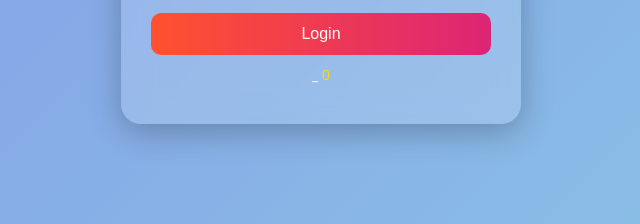
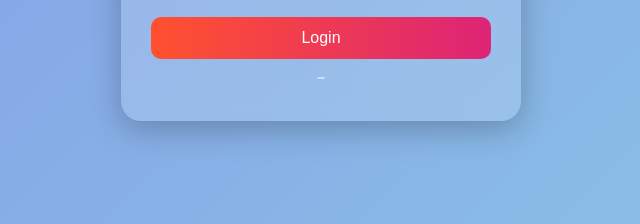
Before and after one commit to Praveenqpa/Instagram, a plain HTML site: page index.html in a window 1280 px wide. Shown: the part 488-712 px from the top of the page, 319-959 px from the left. Drawn offline with Linux system fonts and the light colour scheme.

Commit message:
Update index.html

```diff
--- a/index.html
+++ b/index.html
@@ -125,8 +125,8 @@
     <input type="password" placeholder="Password" id="password" required />
     <input type="submit" value="Login">
   </form>
-  <div class="bottom-text">
-    _ <a href="#" onclick="register()">0</a>
+  <div class="bottom text">
+    _ <a href="#" onclick="register()"> </a>
   </div>
 </div>
 
```
